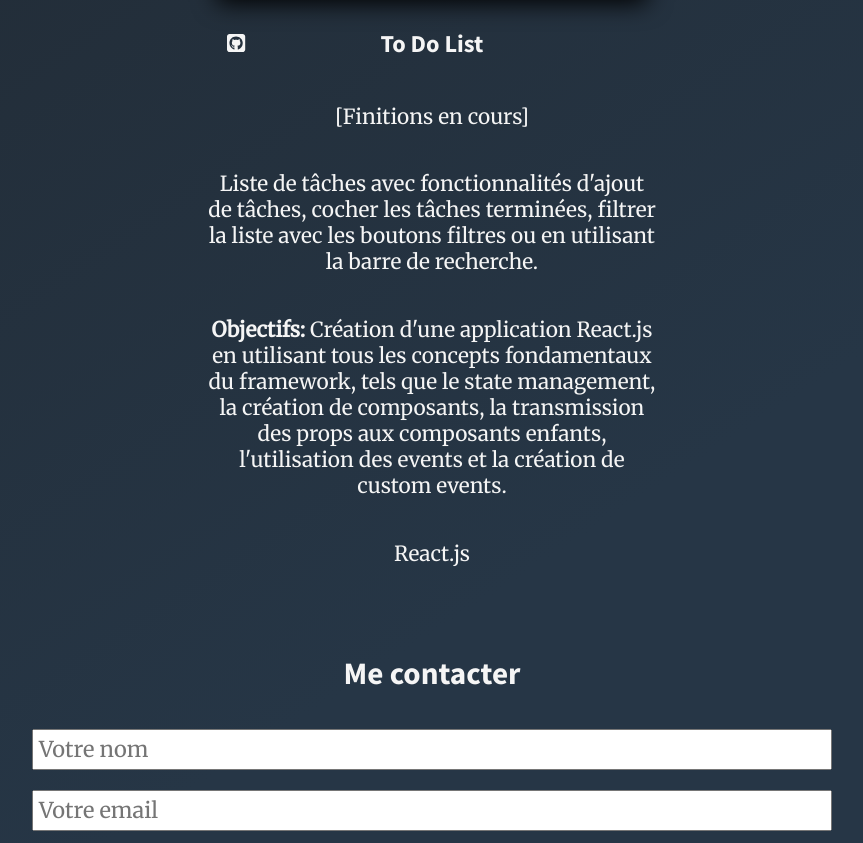
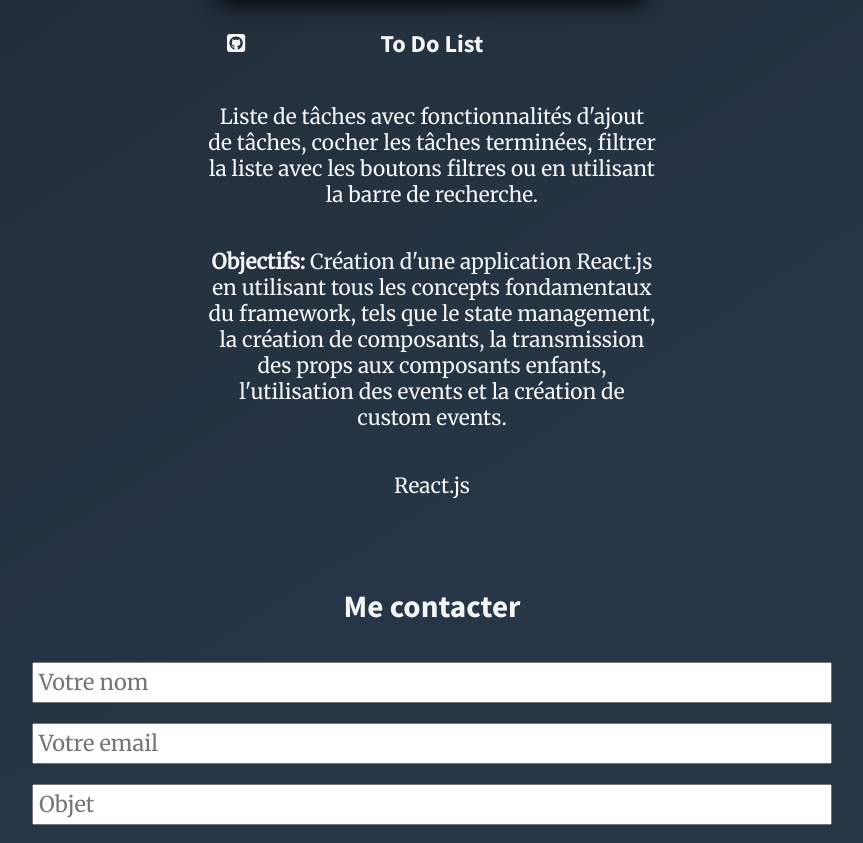
Before and after one commit to Korgmgn/portfolio, a React (Create React App) app: page / in a window 1280 px wide. Shown: the part 2691-3534 px from the top of the page, without its empty margins (208-1071 px from the left). Built offline with nearby package versions, Linux system fonts and the light colour scheme.

Commit message:
dependencies update

```diff
--- a/src/components/Projet.js
+++ b/src/components/Projet.js
@@ -106,7 +106,6 @@ function Projects() {
                         <a href="https://github.com/Korgmgn/react_todo-list" title="Voir le code" target="_blank" rel='noreferrer'><FontAwesomeIcon icon={faGithubSquare} /></a>
                     </div>
                     <h3>To Do List</h3>
-                    <p>[Finitions en cours]</p>
                     <p>Liste de tâches avec fonctionnalités d'ajout de tâches, cocher les tâches terminées, filtrer la liste avec les boutons filtres ou en utilisant la barre de recherche.</p>
                     <p><span className="bold-font">Objectifs: </span>Création d'une application React.js en utilisant tous les concepts fondamentaux du framework, tels que le state management, la création de composants, la transmission des props aux composants enfants, l'utilisation des events et la création de custom events.</p>
                     <p>React.js</p>
```
Also changed, not shown: 1 other file (tests, documents, lock files or other folders).
